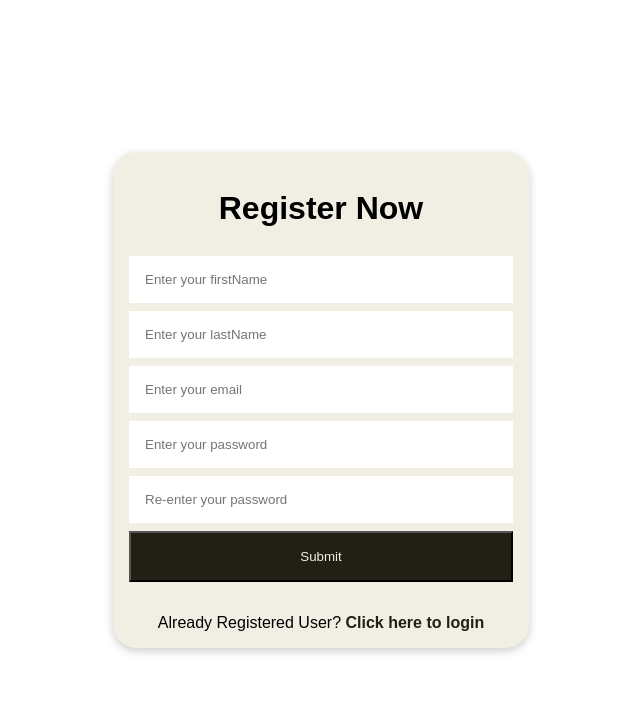
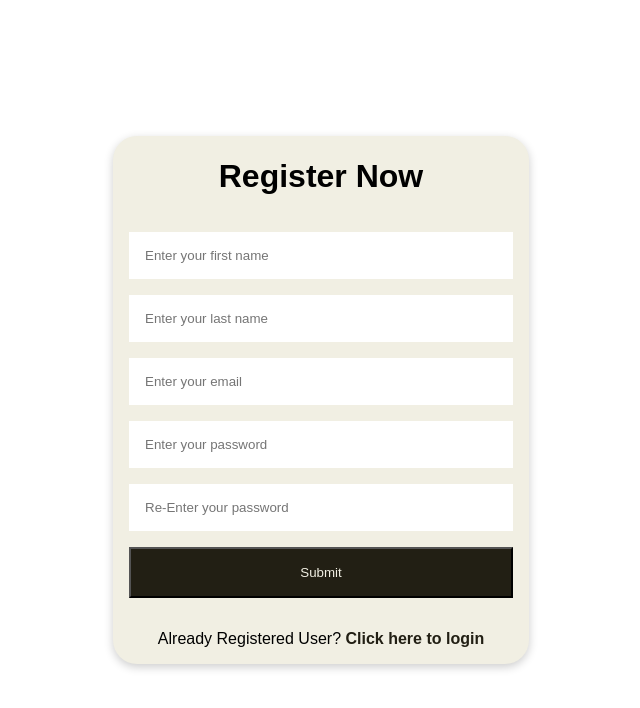
Before and after one commit to Apoorve8055/SoundHive, a React (Create React App) app in the folder client/: page /register in a window 1280 px wide. Shown: the top 708 px of the page, without its empty margins (319-959 px from the left). Built offline with nearby package versions, Linux system fonts and the light colour scheme.

Commit message:
Optimized: Login and Register Page Code

```diff
--- /dev/null
+++ b/client/src/components/form/CustomForm.js
@@ -0,0 +1,46 @@
+import { memo } from "react";
+import { ErrorMessage, Formik } from "formik";
+import "./CustomForm.scss";
+
+const CustomForm = ({
+  formJSON,
+  initialValues,
+  validationSchema,
+  onSubmit,
+}) => {
+  return (
+    <Formik
+      initialValues={initialValues}
+      validationSchema={validationSchema}
+      onSubmit={onSubmit}
+    >
+      {({ values, handleChange, handleBlur, handleSubmit, isSubmitting }) => (
+        <form onSubmit={handleSubmit} className="field-group">
+          {Object.entries(formJSON).map(([name, { type, placeholder }]) => {
+            return (
+              <div key={name} className="form-control">
+                <input
+                  type={type}
+                  name={name}
+                  onChange={handleChange}
+                  onBlur={handleBlur}
+                  value={values.name}
+                  placeholder={placeholder}
+                  className="item"
+                />
+                <i className="text-danger">
+                  <ErrorMessage name={name} />
+                </i>
+              </div>
+            );
+          })}
+          <button type="submit" className="submit" disabled={isSubmitting}>
+            Submit
+          </button>
+        </form>
+      )}
+    </Formik>
+  );
+};
+
+export default memo(CustomForm);
--- /dev/null
+++ b/client/src/components/form/CustomForm.scss
@@ -0,0 +1,32 @@
+@import "../../utils/colors/colors";
+@import "../../utils/mixins/mediaQueries.scss";
+
+.field-group {
+  width: calc(100vw - 20vw);
+  display: flex;
+  flex-direction: column;
+  gap: 8px;
+  margin: 1rem;
+  .form-control {
+    display: flex;
+    flex-direction: column;
+    gap: 0.5rem;
+    .item {
+      padding: 1rem;
+      border: none;
+    }
+    .text-danger {
+      font-size: 0.9rem;
+      color: red;
+    }
+  }
+  .submit {
+    background-color: $primary-color;
+    color: $secondary-color;
+    padding: 1rem;
+  }
+
+  @include lg {
+    width: calc(100vw - 70vw);
+  }
+}
--- a/client/src/pages/public/LoginPage/LoginPage.js
+++ b/client/src/pages/public/LoginPage/LoginPage.js
@@ -1,63 +1,31 @@
-import { Formik, Form, Field, ErrorMessage } from "formik";
-import * as Yup from "yup";
 import { useNavigate } from "react-router-dom";
+import CustomForm from "../../../components/form/CustomForm";
+import { SignInForm } from "../../../utils/formControl/formControl";
+import { useCallback } from "react";
 import "./LoginPage.scss";
 
 const LoginPage = () => {
   const navigate = useNavigate();
-  const initialValues = {
-    email: "",
-    password: "",
-  };
 
-  const validationSchema = Yup.object({
-    email: Yup.string()
-      .email("Invalid email address")
-      .required("Email is required"),
-    password: Yup.string().required("Password is required"),
-  });
-
-  const handleSubmit = (values, { setSubmitting }) => {
+  const handleSubmit = useCallback((values, { setSubmitting }) => {
     console.log(values);
     setSubmitting(false);
-  };
+  }, []);
+
+  const { formBodyJson, initialValues, validationSchema } = SignInForm;
 
   return (
     <div className="container">
       <div className="Wrapper">
-        <Formik
+        <div className="center">
+          <h1>Login Now</h1>
+        </div>
+        <CustomForm
+          formJSON={formBodyJson}
           initialValues={initialValues}
           validationSchema={validationSchema}
           onSubmit={handleSubmit}
-        >
-          {({ isSubmitting }) => (
-            <Form className="field-group">
-              <div className="center">
-                <h1>Login</h1>
-              </div>
-
-              <Field
-                className="item"
-                type="email"
-                name="email"
-                placeholder="Enter your email"
-              />
-              <ErrorMessage className="label" name="email" />
-
-              <Field
-                className="item"
-                type="password"
-                name="password"
-                placeholder="Enter your password"
-              />
-              <ErrorMessage className="label" name="password" />
-
-              <button type="submit" className="submit" disabled={isSubmitting}>
-                Submit
-              </button>
-            </Form>
-          )}
-        </Formik>
+        />
         <div className="other-group">
           <div className="center urlLink">
             New Here?&nbsp;
--- a/client/src/pages/public/LoginPage/LoginPage.scss
+++ b/client/src/pages/public/LoginPage/LoginPage.scss
@@ -15,26 +15,7 @@
     box-shadow: 0 3px 10px rgba(0, 0, 0, 0.2);
     border-radius: 24px;
     background-color: $secondary-color;
-    .field-group {
-      width: calc(100vw - 20vw);
-      display: flex;
-      flex-direction: column;
-      gap: 8px;
-      margin: 1rem;
-      .item {
-        padding: 1rem;
-        border: none;
-      }
-      .submit {
-        background-color: $primary-color;
-        color: $secondary-color;
-        padding: 1rem;
-      }
 
-      @include lg {
-        width: calc(100vw - 70vw);
-      }
-    }
     .other-group {
       .urlLink {
         padding: 1rem;
--- a/client/src/pages/public/RegistrationPage/RegistrationPage.js
+++ b/client/src/pages/public/RegistrationPage/RegistrationPage.js
@@ -2,111 +2,29 @@ import { ErrorMessage, Formik } from "formik";
 import * as Yup from "yup";
 import "./RegistrationPage.scss";
 import { useNavigate } from "react-router-dom";
+import { RegisterForm } from "../../../utils/formControl/formControl";
+import CustomForm from "../../../components/form/CustomForm";
+import { useCallback } from "react";
+
 const RegistrationPage = () => {
   const navigate = useNavigate();
-  const initialValues = {
-    firstName: "",
-    lastName: "",
-    email: "",
-    password: "",
-    passwordConfirmation: "",
-  };
+  const handleSubmit = useCallback((values, { setSubmitting }) => {
+    console.log(values);
+    setSubmitting(false);
+  }, []);
 
-  const validationSchema = Yup.object({
-    firstName: Yup.string().required("First name is required"),
-    lastName: Yup.string().required("Last name is required"),
-    email: Yup.string()
-      .email("Invalid email address")
-      .required("Email is required"),
-    password: Yup.string().required("Password is required"),
-    passwordConfirmation: Yup.string().oneOf(
-      [Yup.ref("password"), null],
-      "Passwords must match"
-    ),
-  });
+  const { formBodyJson, initialValues, validationSchema } = RegisterForm;
 
   return (
     <div className="register-page-container">
       <div className="Wrapper center">
-        <Formik
+        <h1>Register Now</h1>
+        <CustomForm
+          formJSON={formBodyJson}
           initialValues={initialValues}
           validationSchema={validationSchema}
-          onSubmit={(values, { setSubmitting }) => {
-            console.log(values);
-            setSubmitting(false);
-          }}
-        >
-          {({
-            values,
-            errors,
-            touched,
-            handleChange,
-            handleBlur,
-            handleSubmit,
-            isSubmitting,
-          }) => (
-            <form onSubmit={handleSubmit} className="field-group">
-              <div className="center">
-                <h1>Register Now </h1>
-              </div>
-
-              <input
-                type="text"
-                className="item"
-                name="firstName"
-                onChange={handleChange}
-                onBlur={handleBlur}
-                value={values.firstName}
-                placeholder={`Enter your firstName`}
-              />
-              <ErrorMessage className="label" name="firstName" />
-              <input
-                type="text"
-                name="lastName"
-                className="item"
-                onChange={handleChange}
-                onBlur={handleBlur}
-                value={values.lastName}
-                placeholder="Enter your lastName"
-              />
-              <ErrorMessage className="label" name="lastName" />
-              <input
-                className="item"
-                type="email"
-                name="email"
-                onChange={handleChange}
-                onBlur={handleBlur}
-                value={values.email}
-                placeholder="Enter your email"
-              />
-              <ErrorMessage className="label" name="email" />
-              <input
-                className="item"
-                type="password"
-                name="password"
-                onChange={handleChange}
-                onBlur={handleBlur}
-                value={values.password}
-                placeholder="Enter your password"
-              />
-              <ErrorMessage className="label" name="password" />
-              <input
-                className="item"
-                type="password"
-                name="passwordConfirmation"
-                onChange={handleChange}
-                onBlur={handleBlur}
-                value={values.passwordConfirmation}
-                placeholder="Re-enter your password"
-              />
-              <ErrorMessage className="label" name="passwordConfirmation" />
-
-              <button type="submit" className="submit">
-                Submit
-              </button>
-            </form>
-          )}
-        </Formik>
+          onSubmit={handleSubmit}
+        />
         <div className="other-group ">
           <div className="center urlLink">
             Already Registered User?&nbsp;
--- a/client/src/pages/public/RegistrationPage/RegistrationPage.scss
+++ b/client/src/pages/public/RegistrationPage/RegistrationPage.scss
@@ -15,26 +15,7 @@
     box-shadow: 0 3px 10px rgba(0, 0, 0, 0.2);
     border-radius: 24px;
     background-color: $secondary-color;
-    .field-group {
-      width: calc(100vw - 20vw);
-      display: flex;
-      flex-direction: column;
-      gap: 8px;
-      margin: 1rem;
-      .item {
-        padding: 1rem;
-        border: none;
-      }
-      .submit {
-        background-color: $primary-color;
-        color: $secondary-color;
-        padding: 1rem;
-      }
 
-      @include lg {
-        width: calc(100vw - 70vw);
-      }
-    }
     .other-group {
       .urlLink {
         padding: 1rem;
--- /dev/null
+++ b/client/src/utils/formControl/formControl.js
@@ -0,0 +1,52 @@
+import * as Yup from "yup";
+
+const SignInForm = {
+  formBodyJson: {
+    email: { type: "email", placeholder: "Enter your email" },
+    password: { type: "password", placeholder: "Enter your password" },
+  },
+  initialValues: {
+    email: "",
+    password: "",
+  },
+  validationSchema: Yup.object({
+    email: Yup.string()
+      .email("Invalid email address")
+      .required("Email is required"),
+    password: Yup.string().required("Password is required"),
+  }),
+};
+
+const RegisterForm = {
+  formBodyJson: {
+    firstName: { type: "text", placeholder: "Enter your first name" },
+    lastName: { type: "text", placeholder: "Enter your last name" },
+    email: { type: "email", placeholder: "Enter your email" },
+    password: { type: "password", placeholder: "Enter your password" },
+    passwordConfirmation: {
+      type: "password",
+      placeholder: "Re-Enter your password",
+    },
+  },
+  initialValues: {
+    firstName: "",
+    lastName: "",
+    email: "",
+    password: "",
+    passwordConfirmation: "",
+  },
+  validationSchema: Yup.object({
+    firstName: Yup.string().required("First name is required"),
+    lastName: Yup.string().required("Last name is required"),
+    email: Yup.string()
+      .email("Invalid email address")
+      .required("Email is required"),
+    password: Yup.string().required("Password is required"),
+    passwordConfirmation: Yup.string().oneOf(
+      [Yup.ref("password"), null],
+      "Passwords must match"
+    ),
+  }),
+};
+
+export { SignInForm, RegisterForm };
```
